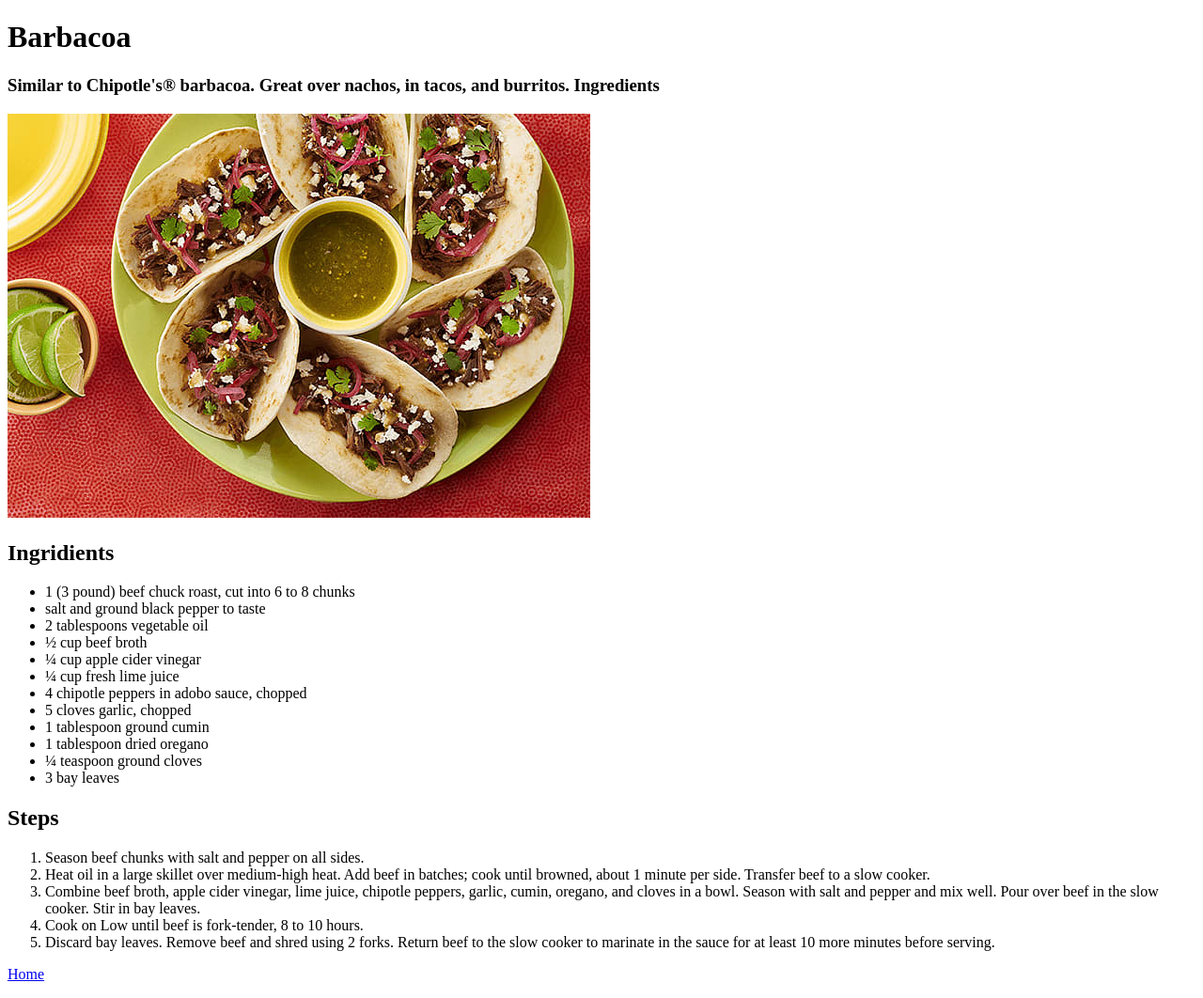
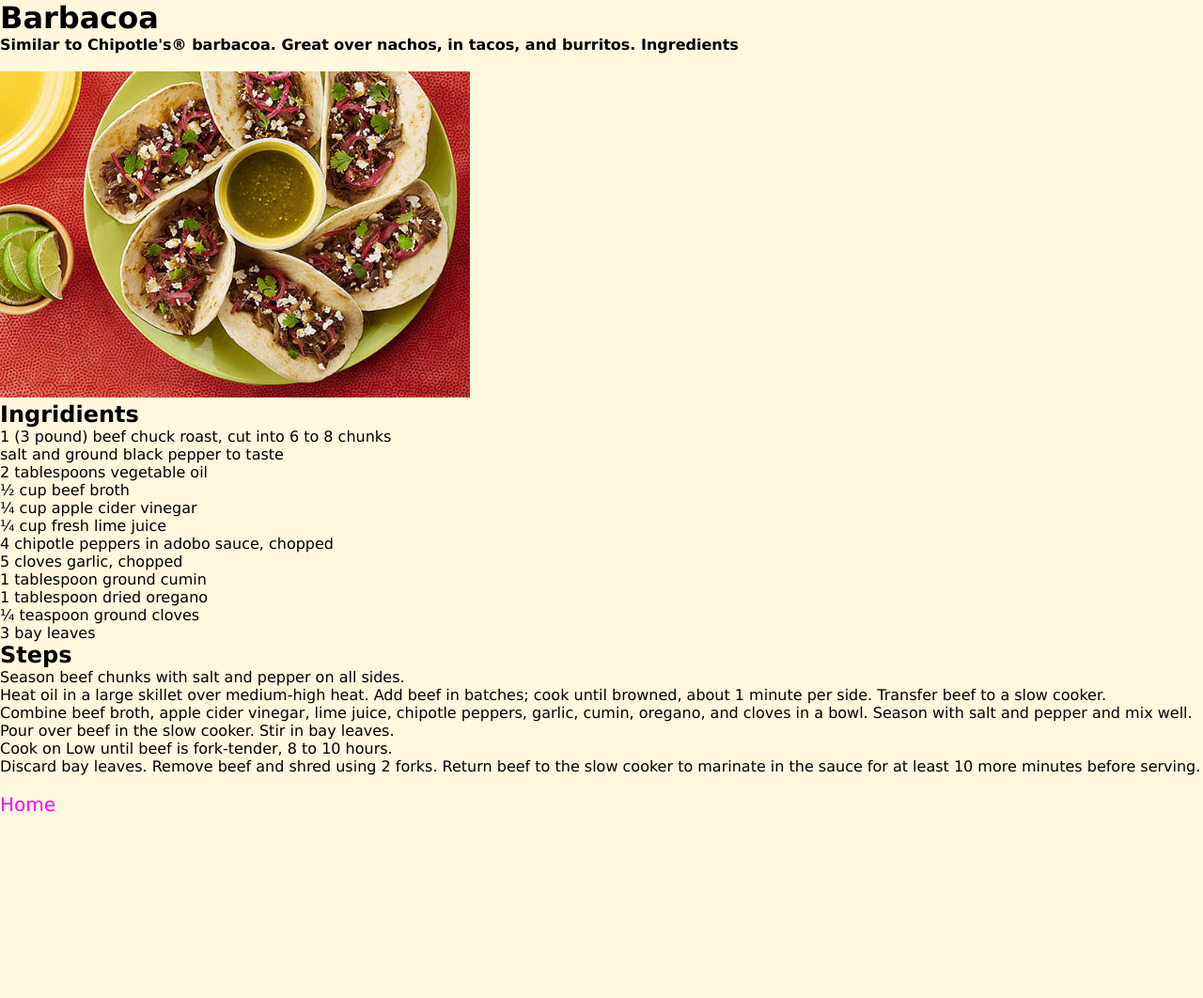
Before and after one commit to amexiasd/odin-recipes, a plain HTML site: page recipes/barbacoa.html in a window 1280 px wide. Shown: the whole page at 94% size. After the commit the page ends 868 px from the top, so only its background shows below. Drawn offline with Linux system fonts and the light colour scheme.

Commit message:
First CSS

```diff
--- a/recipes/barbacoa.html
+++ b/recipes/barbacoa.html
@@ -2,20 +2,22 @@
 <html lang="en">
 
 <head>
-  <title>Barbacoa</title>
+  <title >Barbacoa</title>
   <meta charset="UTF-8">
+  <link rel="stylesheet" href="../styles.css"/>
 </head>
 
 <body>
-  <h1>Barbacoa</h1>
-  <h3>Similar to Chipotle's® barbacoa. Great over nachos, in tacos, and burritos.
-    Ingredients</h3>
-  <img src="../images/barbacora.jpg" alt="Barbacora">
+  <h1 class="title">Barbacoa</h1>
+  <h4>Similar to Chipotle's® barbacoa. Great over nachos, in tacos, and burritos.
+    Ingredients</h4>
+    <br/>
+  <img class="image" src="../images/barbacora.jpg" alt="Barbacora">
   <p>
   <h2>Ingridients</h2>
   </p>
   <p>
-  <ul>
+  <ul class="list">
     <li>1 (3 pound) beef chuck roast, cut into 6 to 8 chunks </li>
     <li>salt and ground black pepper to taste </li>
     <li>2 tablespoons vegetable oil </li>
@@ -48,7 +50,9 @@
       least 10 more minutes before serving. </li>
 
   </ol>
-  <p><a href="../index.html">Home</a></p>
+  <br/>
+
+  <p><a class ="home" href="../index.html">Home</a></p>
 </body>
 
 </html>
--- /dev/null
+++ b/styles.css
@@ -0,0 +1,28 @@
+*{
+    margin: 0;
+    padding: 0;
+    background-color: cornsilk;
+    font-family: "Brush Script MT" ,Verdana, Geneva, Tahoma, sans-serif ;
+}
+
+.title{
+   font-weight: bolder;
+}
+
+.image{
+   height: auto;
+   width: 500px;
+}
+
+.list{
+   text-align: left;
+
+}
+.home{
+    font-size: 20px;
+    color: fuchsia;
+}
+a{
+    text-decoration: none;
+
+}
```
Also changed, not shown: index.html (+6 -3 lines), recipes/TortaAhogada.html (+4 -3 lines), recipes/menudoRojo.html (+4 -3 lines), 1 other file.
